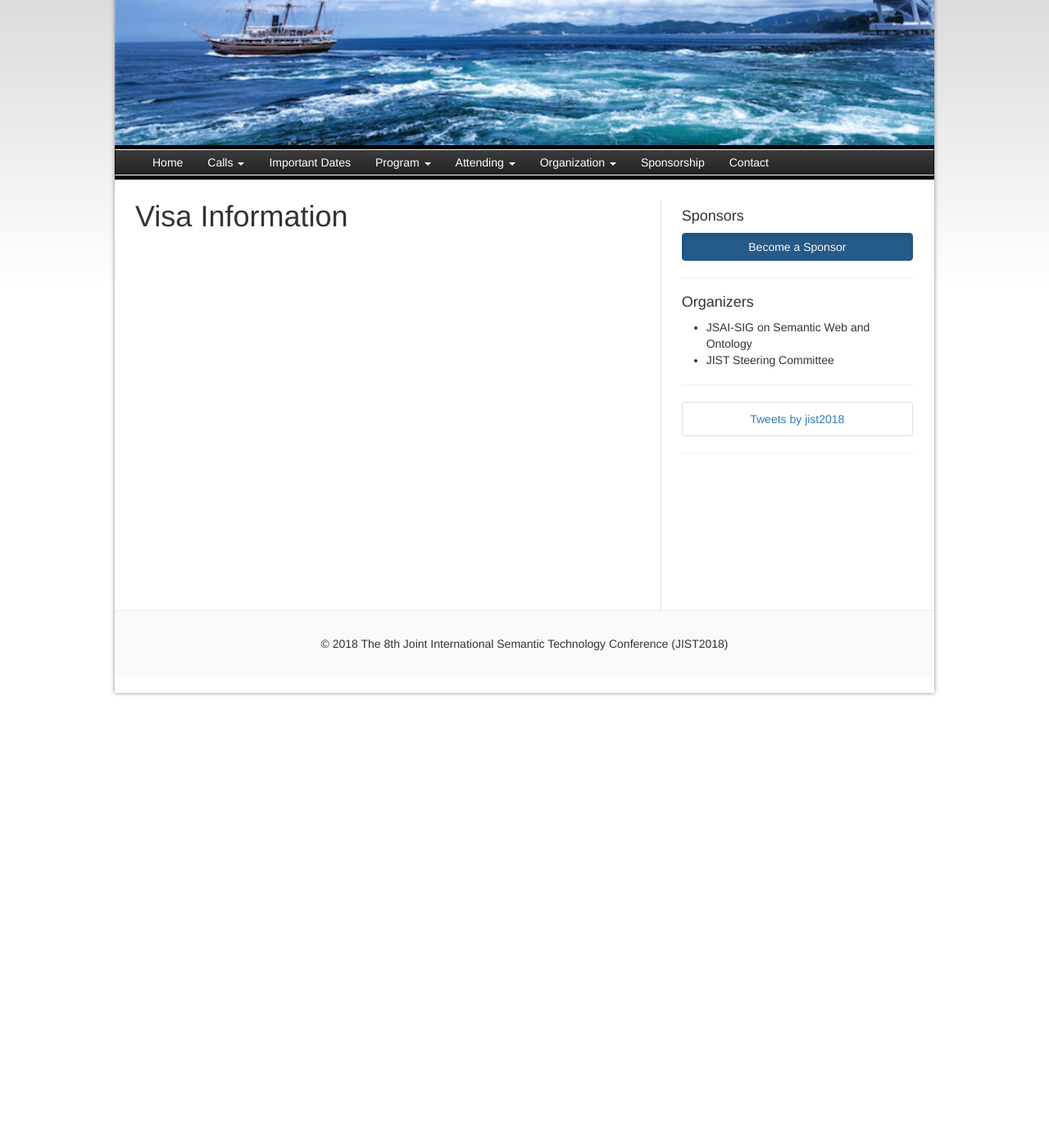
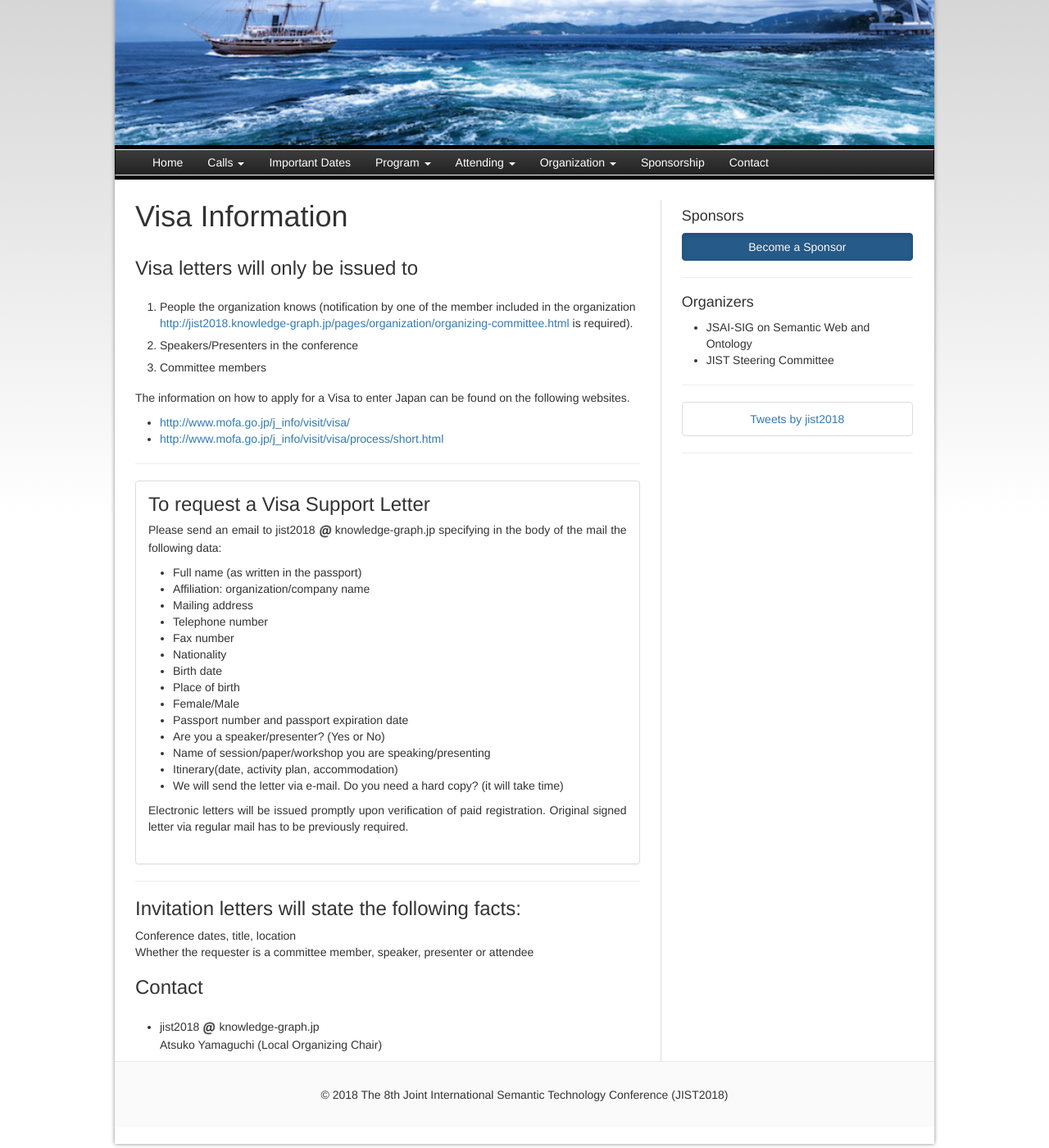
Before and after one commit to IJCKGconference/JIST2018, a Jekyll site: the page built from pages/attending/visa-info.html, in a window 1280 px wide and 1400 px high, scrolled down 147 px. Shown: the whole window at 82% size. Built offline with Jekyll 4.4.1, drawn with Linux system fonts in a browser that asks for light colours; comment, search, counter and statistics services are not loaded; before the commit the page ends 997 px from its top, so only the background shows below that.

Commit message:
update visa-info.html

```diff
--- a/pages/attending/visa-info.html
+++ b/pages/attending/visa-info.html
@@ -8,3 +8,84 @@ ordered: 4
 status: published
 ---
 <h1>{{ page.title }}</h1>
+
+
+<h3>Visa letters will only be issued to</h3>
+
+<ol>
+    <li>People the organization knows (notification by one of the member included in the organization
+        <a href="http://jist2018.knowledge-graph.jp/pages/organization/organizing-committee.html">
+            http://jist2018.knowledge-graph.jp/pages/organization/organizing-committee.html</a> is required).</li>
+    <li>Speakers/Presenters in the conference</li>
+    <li>Committee members</li>
+</ol>
+
+<p class="text-justify">
+	The information on how to apply for a Visa to enter Japan can be found
+	on the following websites.
+	<ul>
+		<li>
+			<a target="_blank" href="http://www.mofa.go.jp/j_info/visit/visa/">
+				http://www.mofa.go.jp/j_info/visit/visa/
+			</a>
+		</li>
+
+		<li>
+			<a target="_blank" href="http://www.mofa.go.jp/j_info/visit/visa/process/short.html">
+				http://www.mofa.go.jp/j_info/visit/visa/process/short.html
+			</a>
+		</li>
+	</ul>
+</p>
+
+<hr/>
+
+<div class="panel panel-default">
+	<div class="panel-body">
+		<h3 style="margin-bottom:7px">To request a Visa Support Letter</h3>
+		<p class="text-justify">
+            Please send an email to
+            jist2018<img src="{{ site.baseurl }}/images/misc/atMark.png" height="20"style="vertical-align: text-top;">knowledge-graph.jp
+			specifying in the body of the mail the following
+			data:
+		</p>
+
+		<ul>
+			<li> Full name (as written in the passport) </li>
+			<li> Affiliation: organization/company name </li>
+			<li> Mailing address </li>
+			<li> Telephone number </li>
+			<li> Fax number </li>
+			<li> Nationality </li>
+			<li> Birth date </li>
+			<li> Place of birth </li>
+			<li> Female/Male </li>
+			<li> Passport number and passport expiration date </li>
+			<li> Are you a speaker/presenter? (Yes or No) </li>
+			<li> Name of session/paper/workshop you are speaking/presenting </li>
+			<li> Itinerary(date, activity plan, accommodation)</li>
+			<li> We will send the letter via e-mail. Do you need a hard copy? (it will take time)</li>
+		</ul>
+
+		<p class="text-justify" style="margin-bottom:20px">
+			Electronic letters will be issued promptly upon verification of paid registration. Original signed letter via regular mail has to be previously required.
+		</p>
+	</div>
+</div>
+
+<hr/>
+
+<h3> Invitation letters will state the following facts:</h3>
+
+<p class="text-justify">
+	Conference dates, title, location<br>
+	Whether the requester is a committee member, speaker, presenter or attendee
+</p>
+
+<h3 style="padding-bottom: 15px">Contact</h3>
+
+<ul>
+<li>jist2018<img src="{{ site.baseurl }}/images/misc/atMark.png" height="20"style="vertical-align: text-top;">knowledge-graph.jp<br>
+    Atsuko Yamaguchi (Local Organizing Chair)
+</li>
+</ul>
--- a/pages/sponsorship.html
+++ b/pages/sponsorship.html
@@ -105,7 +105,7 @@ The organizers are pleased to announce three levels of sponsorship: Platinum, Go
 </ol>
 
 
-<h3>Contact  & inquiry</h3>
+<h3>Contact & inquiry</h3>
 <ul>
 <li>JIST2018 Sponsorship Chair,Takanori Ugai (Fujitsu Laboratories, Japan) <br>
 jist2018-sponsor<img src="{{ site.baseurl }}/images/misc/atMark.png" height="20"style="vertical-align: text-top;">knowledge-graph.jp</li>
```
Also changed, not shown: other parts of pages/attending/visa-info.html (+1 -1 lines), 2 other files.
